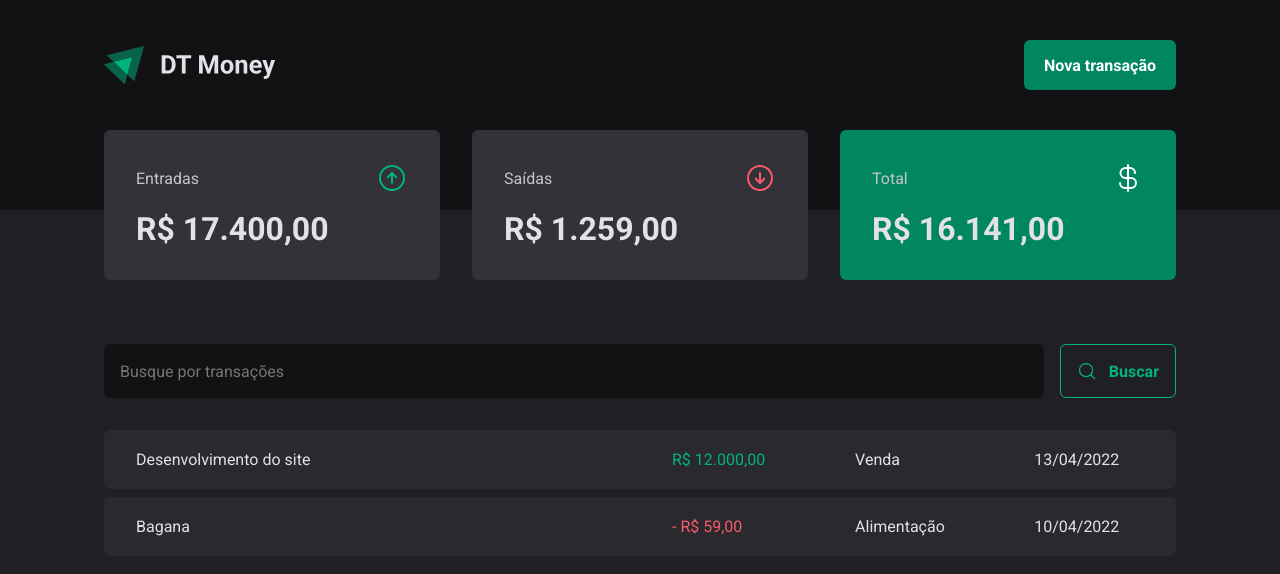
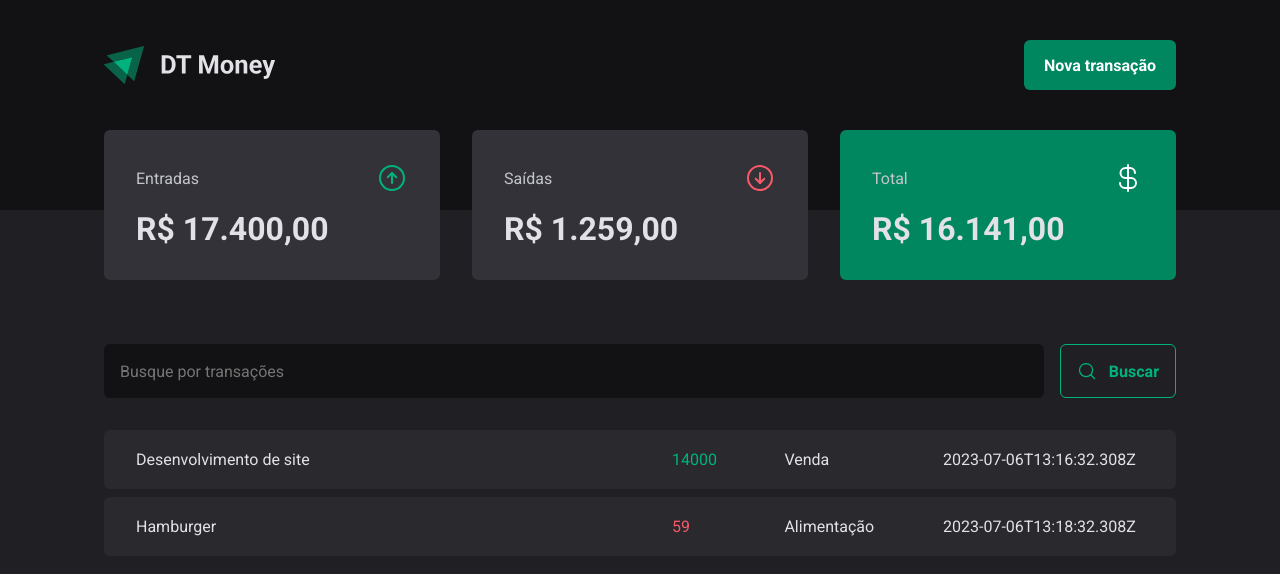
Before and after one commit to diegonacif/dt-money, a React (Vite) app: page / in a window 1280 px wide. Shown: the top 574 px of the page. Built offline with nearby package versions, Linux system fonts and the light colour scheme; data requests are answered from the project's data file.

Commit message:
chore: transactions context

```diff
--- a/server.json
+++ b/server.json
@@ -6,7 +6,7 @@
       "type": "income",
       "category": "Venda",
       "price": 14000,
-      "created_at": "2023-07-06T13:16:32.308Z"
+      "createdAt": "2023-07-06T13:16:32.308Z"
     },
     {
       "id": 2,
@@ -14,7 +14,7 @@
       "type": "outcome",
       "category": "Alimentação",
       "price": 59,
-      "created_at": "2023-07-06T13:18:32.308Z"
+      "createdAt": "2023-07-06T13:18:32.308Z"
     }
   ]
 }
--- a/src/App.tsx
+++ b/src/App.tsx
@@ -2,12 +2,16 @@ import { ThemeProvider } from "styled-components"
 import { defaultTheme } from "./styles/themes/default"
 import { GlobalStyle } from "./styles/global"
 import { Transactions } from "./pages/transactions"
+import { TransactionsProvider } from "./contexts/TransactionsContext"
 
 export function App() {
   return (
     <ThemeProvider theme={defaultTheme}>
       <GlobalStyle />
-      <Transactions />
+
+      <TransactionsProvider>
+        <Transactions />
+      </TransactionsProvider>
     </ThemeProvider>
   )
 
--- a/src/components/Summary/index.tsx
+++ b/src/components/Summary/index.tsx
@@ -1,7 +1,11 @@
 import { ArrowCircleDown, ArrowCircleUp, CurrencyDollar } from "phosphor-react";
 import { SummaryCard, SummaryContainer } from "./styles";
+import { useContext } from "react";
+import { TransactionsContext } from "../../contexts/TransactionsContext";
 
 export function Summary() {
+  const { transactions } = useContext(TransactionsContext)
+
   return (
     <SummaryContainer>
       <SummaryCard>
--- /dev/null
+++ b/src/contexts/TransactionsContext.tsx
@@ -0,0 +1,41 @@
+import { ReactNode, createContext, useEffect, useState } from "react";
+
+interface Transaction {
+  id: number
+  description: string
+  type: 'income' | 'outcome'
+  price: number
+  category: string
+  createdAt: string
+}
+
+interface TransactionsContextType {
+  transactions: Transaction[]
+}
+
+interface TransactionsProviderProps {
+  children: ReactNode
+}
+
+export const TransactionsContext = createContext({} as TransactionsContextType);
+
+export function TransactionsProvider({ children }: TransactionsProviderProps) {
+  const [transactions, setTransactions] = useState<Transaction[]>([])
+
+  async function loadTransactions() {
+    const response = await fetch('http://localhost:3000/transactions');
+    const data = await response.json();
+
+    setTransactions(data)
+  }
+
+  useEffect(() => {
+    loadTransactions();
+  }, [])
+
+  return (
+    <TransactionsContext.Provider value={{ transactions }}>
+      { children }
+    </TransactionsContext.Provider>
+  )
+}
--- a/src/pages/transactions/index.tsx
+++ b/src/pages/transactions/index.tsx
@@ -1,10 +1,14 @@
+import { useContext } from "react";
 import { Header } from "../../components/Header";
 import { SearchForm } from "../../components/SearchForm";
 import { Summary } from "../../components/Summary";
 
 import { PriceHightlight, TransactionsContainer, TransactionsTable } from "./styles";
+import { TransactionsContext } from "../../contexts/TransactionsContext";
 
 export function Transactions() {
+  const { transactions } = useContext(TransactionsContext)
+
   return (
     <div>
       <Header />
@@ -14,26 +18,21 @@ export function Transactions() {
         <SearchForm />
         <TransactionsTable>
           <tbody>
-            <tr>
-              <td width="50%">Desenvolvimento do site</td>
-              <td>
-                <PriceHightlight variant="income">
-                  R$ 12.000,00
-                </PriceHightlight>
-              </td>
-              <td>Venda</td>
-              <td>13/04/2022</td>
-            </tr>
-            <tr>
-              <td width="50%">Bagana</td>
-              <td>
-                <PriceHightlight variant="outcome">
-                - R$ 59,00
-                </PriceHightlight>
-              </td>
-              <td>Alimentação</td>
-              <td>10/04/2022</td>
-            </tr>
+            {transactions.map(transaction => {
+              return (
+                <tr key={transaction.id}>
+                  <td width="50%">{transaction.description}</td>
+                  <td>
+                    <PriceHightlight variant={transaction.type}>
+                    {transaction.price}
+                    </PriceHightlight>
+                  </td>
+                  <td>{transaction.category}</td>
+                  <td>{transaction.createdAt}</td>
+                </tr>
+              )
+            })}
+
           </tbody>
         </TransactionsTable>
       </TransactionsContainer>
```
